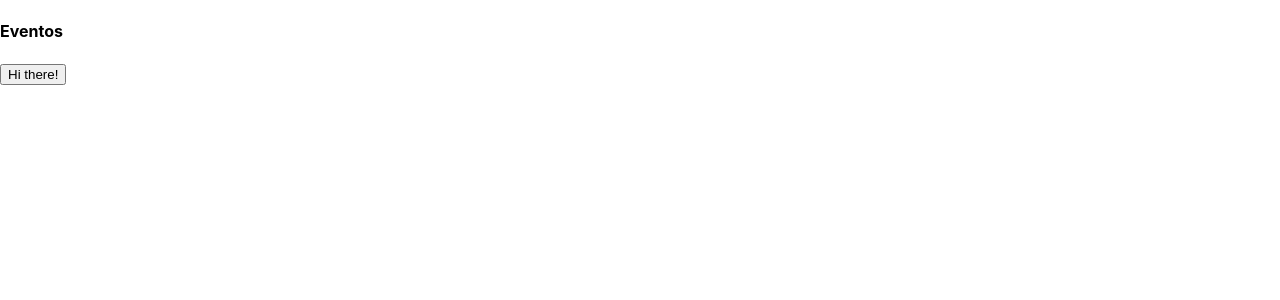
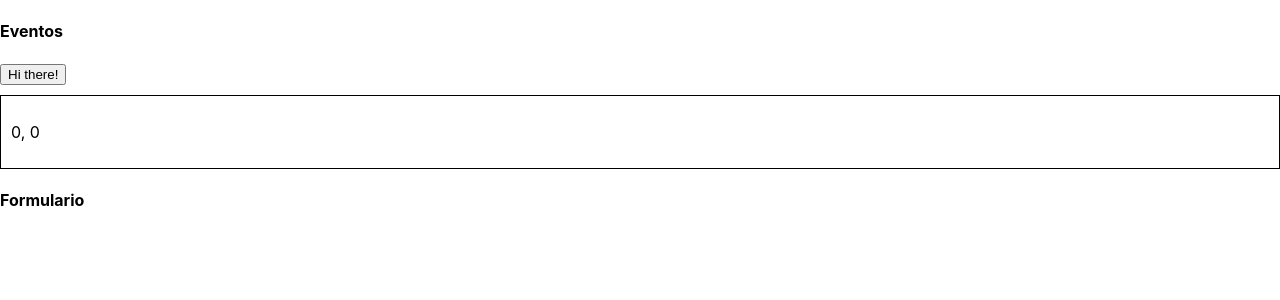
Before and after one commit to Sikay/curso-aprender-react, a React (Create React App) app: page / in a window 1280 px wide. Shown: the top 300 px of the page. Built offline with nearby package versions, Linux system fonts and the light colour scheme.

Commit message:
Eventos soportados y bind

```diff
--- a/src/Formulario.js
+++ b/src/Formulario.js
@@ -1,6 +1,20 @@
 import React, { Component } from "react";
+import Forms from "./sections/Forms";
 
 class Formulario extends Component {
+  constructor() {
+    super();
+    this.state = { mouseX: 0, mouseY: 0 };
+    // this.handleMouseMove = this.handleMouseMove.bind(this);
+  }
+  // Las arrow function enlazan simpre el contexto desde donde se las llama
+  handleMouseMove = e => {
+    const { clientX, clientY } = e;
+    this.setState({
+      mouseX: clientX,
+      mouseY: clientY
+    });
+  };
   handleClick(e) {
     // React envuelve los eventos para que sean complatible con los navegadores
     console.log(e);
@@ -12,6 +26,19 @@ class Formulario extends Component {
       <div>
         <h4>Eventos</h4>
         <button onClick={this.handleClick}>Hi there!</button>
+        <div
+          onMouseMove={this.handleMouseMove}
+          style={{
+            border: "1px solid black",
+            margin: "10px 0 0 0",
+            padding: "10px"
+          }}
+        >
+          <p>
+            {this.state.mouseX}, {this.state.mouseY}
+          </p>
+        </div>
+        <Forms />
       </div>
     );
   }
--- /dev/null
+++ b/src/sections/Forms.js
@@ -0,0 +1,13 @@
+import React, { Component } from "react";
+
+class Forms extends Component {
+  render() {
+    return (
+      <div>
+        <h4>Formulario</h4>
+      </div>
+    );
+  }
+}
+
+export default Forms;
```
